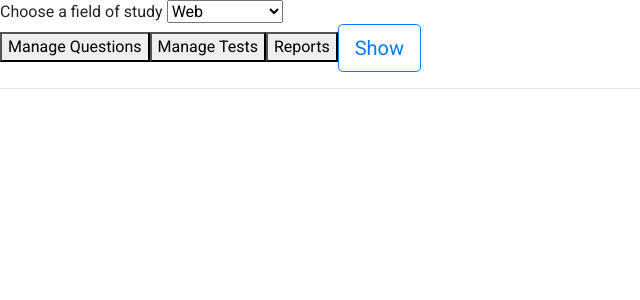
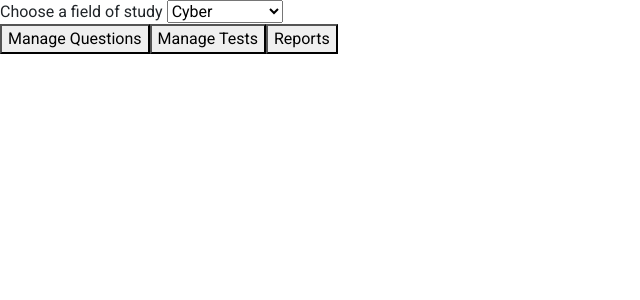
Before and after one commit to sanadsa/ExamSystem, an Angular app in the folder Exam-Client/: page /mainmenu in a window 1280 px wide. Shown: the top 300 px of the page, without its empty margins (0-640 px from the left). Built offline with nearby package versions, Linux system fonts and the light colour scheme.

Commit message:
init day

```diff
--- a/Exam-Client/src/app/app.component.html
+++ b/Exam-Client/src/app/app.component.html
@@ -1,3 +1 @@
 <router-outlet></router-outlet>
-
-<question-modal></question-modal>
--- a/Exam-Client/src/app/components/main-menu/main-menu.component.ts
+++ b/Exam-Client/src/app/components/main-menu/main-menu.component.ts
@@ -8,7 +8,7 @@
 })
 export class MainMenuComponent implements OnInit {
   @ViewChild('field') field: ElementRef;
-  studyFields: any[] = ['Development', 'QA', 'Automation', 'Web'];
+  studyFields: any[] = ['Development', 'QA', 'Automation', 'Web', 'Cyber'];
   constructor(private router: Router) { }
 
   ngOnInit() {
```
Also changed, not shown: 2 other files (tests, documents, lock files or other folders).
